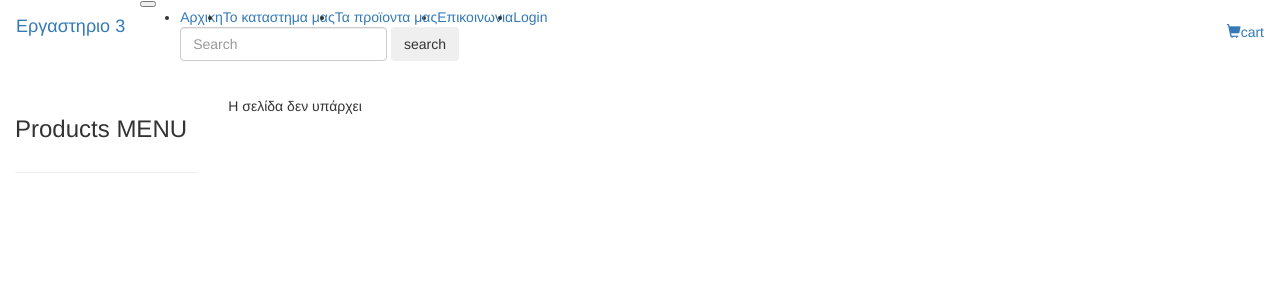
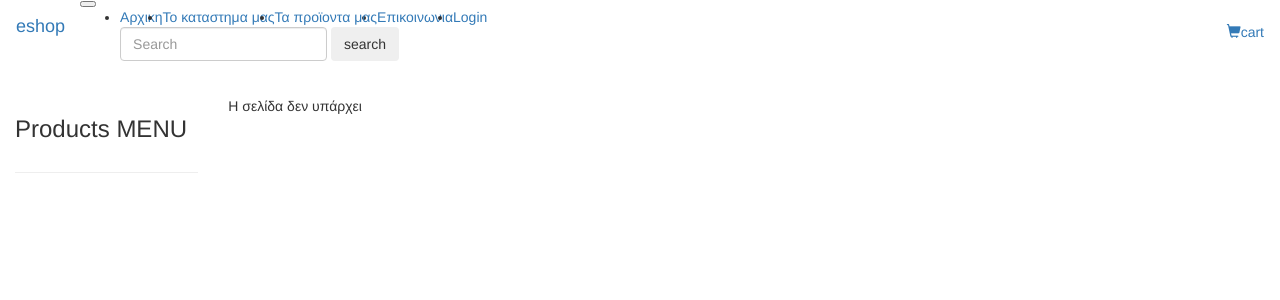
Before and after one commit to KonstantinosMpatziakas/ebookStore, a PHP site: page /index.php?p=index in a window 1280 px wide. Shown: the top 300 px of the page. Run offline with PHP 8.4, Linux system fonts and the light colour scheme; data that the repository does not hold is empty; some libraries are stand-ins or nearby versions.

Commit message:
Update index.php

```diff
--- a/index.php
+++ b/index.php
@@ -23,7 +23,7 @@
     <body>
     <header>
     <nav class="navbar navbar-expand-lg navbar-light bg-light">
-  <a class="navbar-brand" href="#">Εργαστηριο 3</a>
+  <a class="navbar-brand" href="#">eshop</a>
   <button class="navbar-toggler" type="button" data-toggle="collapse" data-target="#navbarSupportedContent" aria-controls="navbarSupportedContent" aria-expanded="false" aria-label="Toggle navigation">
     <span class="navbar-toggler-icon"></span>
   </button>
```
